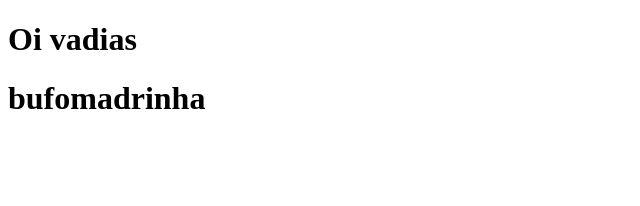
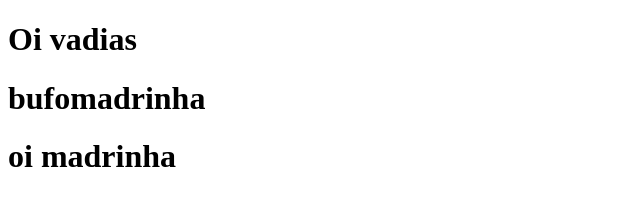
Before and after one commit to Lebriinho/curso-git, a plain HTML site: page index.html in a window 1280 px wide. Shown: the whole page, without its empty margins (0-640 px from the left). Drawn offline with Linux system fonts and the light colour scheme.

Commit message:
commit teste

```diff
--- a/index.html
+++ b/index.html
@@ -9,5 +9,8 @@
 <body>
     <h1>Oi vadias</h1>
     <h1>bufomadrinha</h1>
+
+
+    <h1>oi madrinha</h1>
 </body>
 </html>
```
